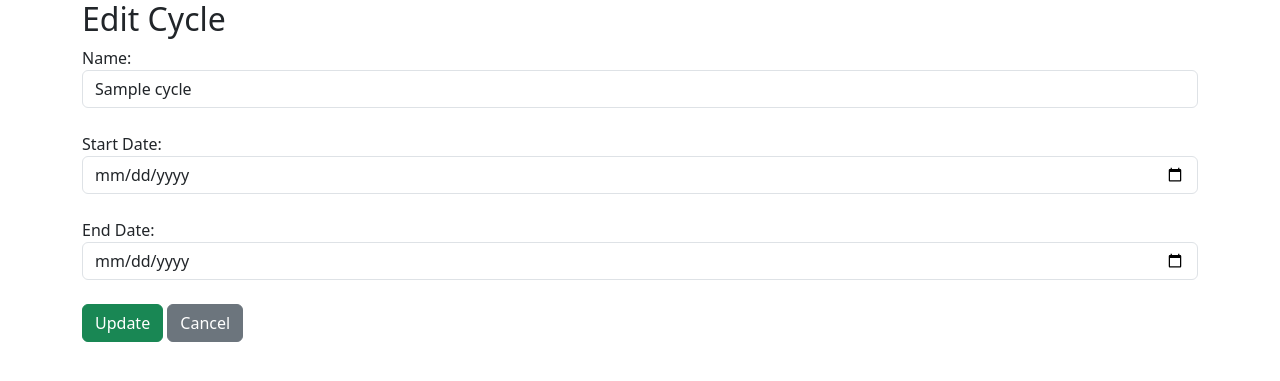
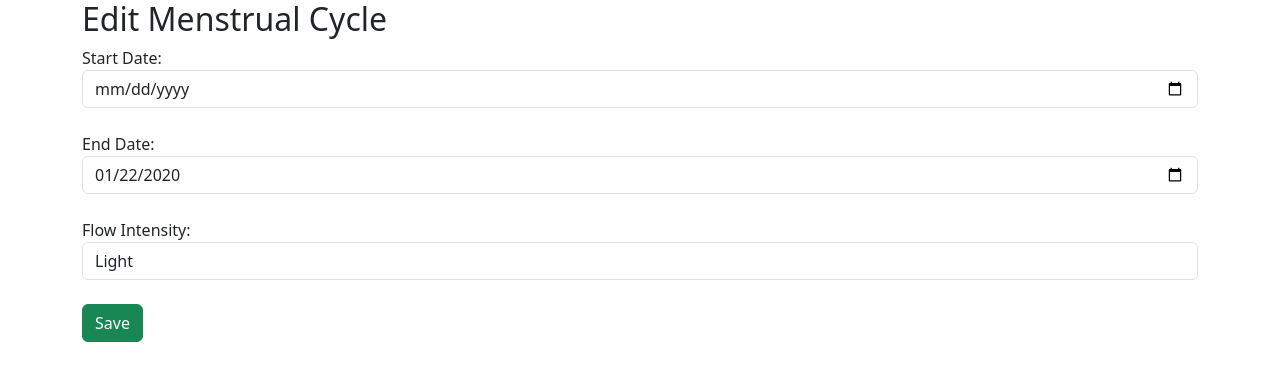
Before and after one commit to Glendeschema/tracker_app, a PHP site: page /edit_cycle.php?id=1 in a window 1280 px wide. Shown: the top 381 px of the page. Run offline with PHP 8.4, Linux system fonts and the light colour scheme; the visitor is signed in with stand-in values (Sample User, id 1); tables that the repository leaves empty or names only in its code hold one stand-in row (values such as "Sample post"); some libraries are stand-ins or nearby versions.

Commit message:
Update edit_cycle.php

```diff
--- a/edit_cycle.php
+++ b/edit_cycle.php
@@ -2,37 +2,44 @@
 include 'db.php';
 session_start();
 
-// Ensure user is logged in
 if (!isset($_SESSION["user_id"])) {
     header("Location: login.php");
     exit;
 }
 
 $user_id = $_SESSION["user_id"];
-$cycle_id = $_GET['id'] ?? null;
+$cycle_id = isset($_GET['id']) ? $_GET['id'] : null;
 
-// Fetch cycle details
 if ($cycle_id) {
-    $stmt = $pdo->prepare("SELECT * FROM Cycles WHERE id = ? AND user_id = ?");
-    $stmt->execute([$cycle_id, $user_id]);
-    $cycle = $stmt->fetch();
+    // Fetch the cycle to be edited
+    $stmt = $pdo->prepare("SELECT * FROM Cycles WHERE user_id = ? AND id = ?");
+    $stmt->execute([$user_id, $cycle_id]);
+    $cycle = $stmt->fetch(PDO::FETCH_ASSOC);
 
+    // If cycle doesn't exist, redirect
     if (!$cycle) {
-        die("Cycle not found.");
+        header("Location: index.php");
+        exit;
     }
-}
 
-// Handle update request
-if ($_SERVER["REQUEST_METHOD"] == "POST") {
-    $name = $_POST["name"];
-    $start_date = $_POST["start_date"];
-    $end_date = $_POST["end_date"];
+    // Calculate the default end date (+7 days from start date)
+    $start_date = new DateTime($cycle["start_date"]);
+    $start_date->modify('+7 days');
+    $end_date = $start_date->format('Y-m-d');
 
-    $stmt = $pdo->prepare("UPDATE Cycles SET name = ?, start_date = ?, end_date = ? WHERE id = ? AND user_id = ?");
-    $stmt->execute([$name, $start_date, $end_date, $cycle_id, $user_id]);
+    if ($_SERVER["REQUEST_METHOD"] == "POST") {
+        $new_start_date = $_POST["start_date"];
+        $new_end_date = $_POST["end_date"];
+        $flow_intensity = $_POST["flow_intensity"];
 
-    header("Location: index.php");
-    exit;
+        // Update the cycle in the database
+        $stmt = $pdo->prepare("UPDATE Cycles SET start_date = ?, end_date = ?, flow_intensity = ? WHERE id = ?");
+        $stmt->execute([$new_start_date, $new_end_date, $flow_intensity, $cycle_id]);
+
+        // Redirect to the dashboard after update
+        header("Location: index.php");
+        exit;
+    }
 }
 ?>
 
@@ -43,16 +50,19 @@ if ($_SERVER["REQUEST_METHOD"] == "POST") {
     <link rel="stylesheet" href="https://cdn.jsdelivr.net/npm/bootstrap@5.3.0/dist/css/bootstrap.min.css">
 </head>
 <body class="container">
-    <h2>Edit Cycle</h2>
+    <h2>Edit Menstrual Cycle</h2>
     <form method="post">
-        <label>Name:</label>
-        <input type="text" name="name" class="form-control" value="<?= htmlspecialchars($cycle['name']) ?>" required><br>
         <label>Start Date:</label>
-        <input type="date" name="start_date" class="form-control" value="<?= $cycle['start_date'] ?>" required><br>
+        <input type="date" name="start_date" class="form-control" value="<?= $cycle["start_date"] ?>" required><br>
         <label>End Date:</label>
-        <input type="date" name="end_date" class="form-control" value="<?= $cycle['end_date'] ?>" required><br>
-        <button type="submit" class="btn btn-success">Update</button>
-        <a href="index.php" class="btn btn-secondary">Cancel</a>
+        <input type="date" name="end_date" class="form-control" value="<?= $end_date ?>" required><br>
+        <label>Flow Intensity:</label>
+        <select name="flow_intensity" class="form-control">
+            <option value="Light" <?= $cycle["flow_intensity"] == "Light" ? 'selected' : '' ?>>Light</option>
+            <option value="Medium" <?= $cycle["flow_intensity"] == "Medium" ? 'selected' : '' ?>>Medium</option>
+            <option value="Heavy" <?= $cycle["flow_intensity"] == "Heavy" ? 'selected' : '' ?>>Heavy</option>
+        </select><br>
+        <button type="submit" class="btn btn-success">Save</button>
     </form>
 </body>
 </html>
```
